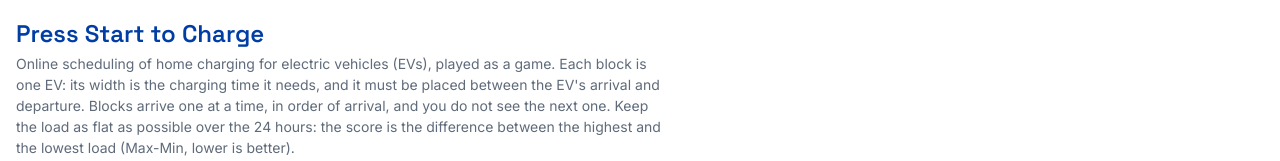
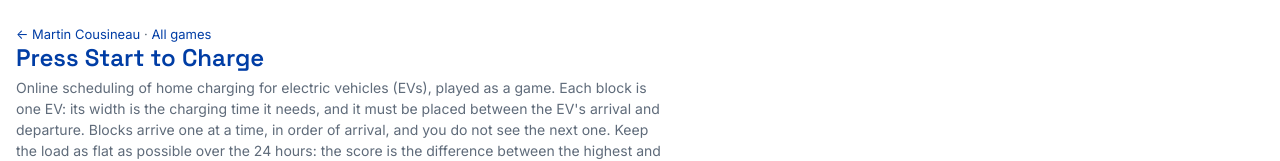
Before and after one commit to martincousi/press-start-to-charge, a plain HTML site: page index.html in a window 1280 px wide. Shown: the top 161 px of the page. Drawn offline with Linux system fonts and the light colour scheme.

Commit message:
Links back to the main site and the list of games; open to search engines (description meta tag, no noindex)
Co-Authored-By: Claude Opus 5.5 <noreply@anthropic.com>
Claude-Session: https://claude.ai/code/session_01XfZrfbZxwZuo4pdeQ6fxsf

```diff
--- a/index.html
+++ b/index.html
@@ -3,6 +3,7 @@
 <head>
 <meta charset="utf-8">
 <meta name="viewport" content="width=device-width, initial-scale=1">
+<meta name="description" content="Online electric vehicle charging scheduling as a Tetris-like browser game, after Ghahtarani, Cousineau, Farahmand and Mendoza (2026).">
 <link rel="stylesheet" href="https://fonts.googleapis.com/css2?family=Inter:wght@400;600&family=Space+Grotesk:wght@600&display=swap">
 <title>Press Start to Charge</title>
 <style>
@@ -71,10 +72,15 @@
   .pad { display: grid; grid-template-columns: repeat(3, 56px); gap: 4px; }
   .pad button { height: 42px; padding: 0; }
   footer { font-size: 12px; color: var(--muted); max-width: 100ch; line-height: 1.5; border-top: 1px solid var(--line); padding-top: 10px; }
+  /* Links back to the main site and the list of games */
+  nav.crumbs { font-size: 13px; color: var(--muted); padding-top: 8px; }
+  nav.crumbs a { color: var(--accent); text-decoration: none; }
+  nav.crumbs a:hover, nav.crumbs a:focus-visible { text-decoration: underline; }
 </style>
 </head>
 <body>
 <header>
+<nav class="crumbs" aria-label="Site"><a href="https://martincousi.github.io/">&larr; Martin Cousineau</a> &middot; <a href="https://martincousi.github.io/games/">All games</a></nav>
   <h1>Press Start to Charge</h1>
   <p>Online scheduling of home charging for electric vehicles (EVs), played as a game. Each block is one EV: its width
      is the charging time it needs, and it must be placed between the EV's arrival and departure. Blocks arrive one at a
--- a/ui.js
+++ b/ui.js
@@ -382,6 +382,7 @@
     pause: '<svg viewBox="0 0 16 16" width="16" height="16" aria-hidden="true"><path d="M3.5 2.5h3v11h-3zM9.5 2.5h3v11h-3z" fill="currentColor"/></svg>',
   };
   document.addEventListener("keydown", ev => {
+    if (ev.target.tagName === "A" && ev.key === "Enter") return;   // follow a focused link (site navigation)
     const tag = ev.target.tagName;
     if (tag === "INPUT" || tag === "SELECT") { if (ev.key === "Escape") ev.target.blur(); return; }
     if (ev.ctrlKey || ev.metaKey || ev.altKey) return;
```
